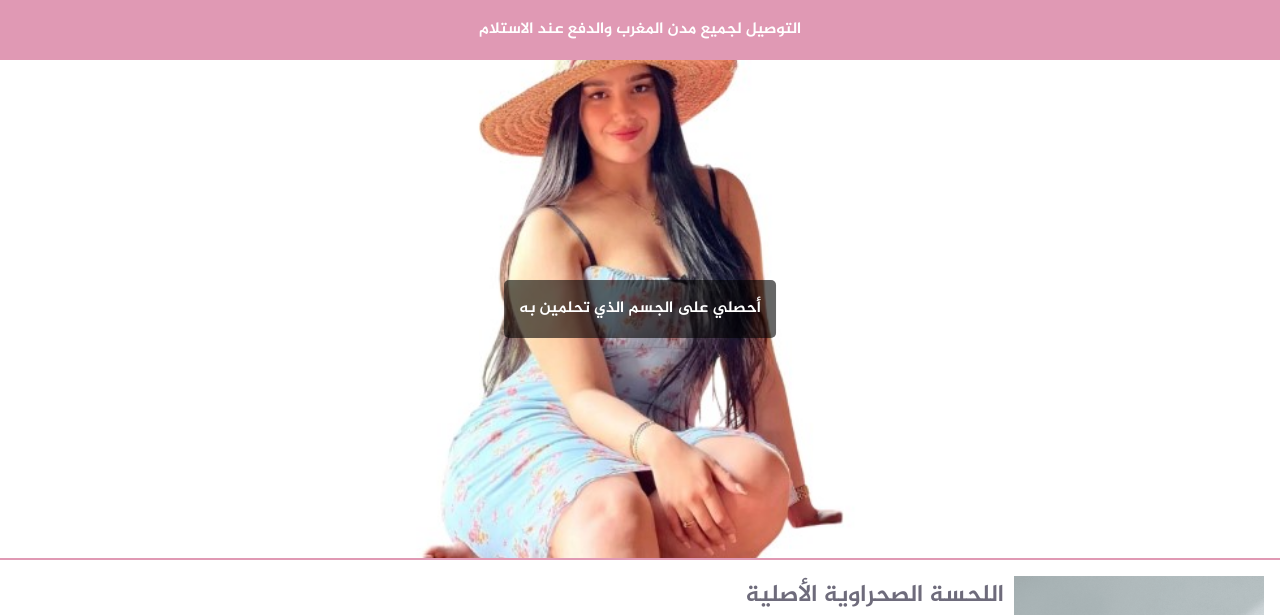
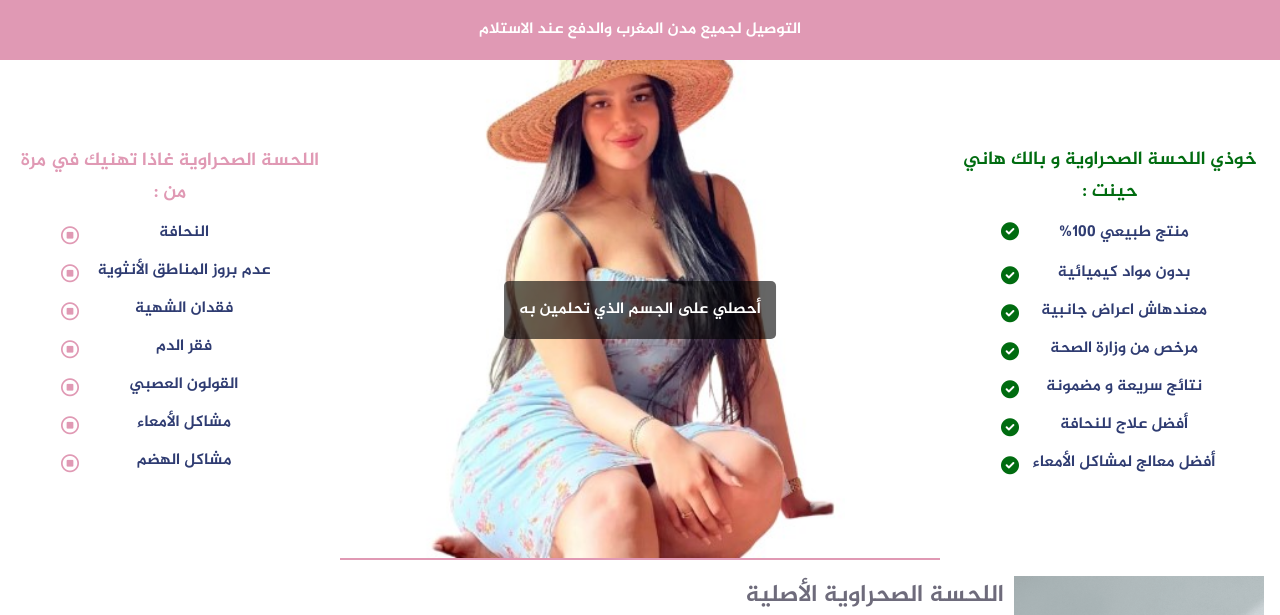
Before and after one commit to tahiriabdo131/ila-bio, a plain HTML site: page index.html in a window 1280 px wide. Shown: the top 615 px of the page. Drawn offline with Linux system fonts and the light colour scheme.

Commit message:
add right and left parts to the main section (advantages of the product and problems solved)

```diff
--- a/css/styles.css
+++ b/css/styles.css
@@ -11,6 +11,7 @@
   --darkgray: #6E6B7B;
   --lightgray: #D8D6DE;
   --darkblue: #2F3C72;
+  --darkgreen: #006C10;
 }
 
 * {
@@ -42,14 +43,72 @@ header {
   width: 100%;
   height: 500px;
   position: relative;
-  border-bottom: 2px solid var(--primaryColor);
+  display: flex;
+  justify-content: space-between;
 }
 
-.div-main img {
+.div-main-left, .div-main-right {
+  flex: 1;
+  padding: 20px;
+  color: var(--darkblue);
+
+  display: flex;
+  flex-direction: column;
+  justify-content: center;
+  text-align: center;
+  gap: 10px;
+  direction: rtl;
+}
+
+.div-main-left--title {
+  color: var(--primaryColor);
+}
+
+.div-main-left--problem {
+  display: flex;
+  gap: 10px;
+  align-items: center;
+  justify-content: center;
+}
+
+.div-main-left--problem-text, .div-main-right--solution-text {
+  width: 190px;
+}
+
+.div-main-left--problem-icon {
+  margin-top: 4px;
+  color: var(--primaryColor);
+  font-size: 18px;
+}
+
+.div-main-right--title {
+  color: var(--darkgreen);
+}
+
+.div-main-right--solution {
+  display: flex;
+  gap: 10px;
+  align-items: center;
+  justify-content: center;
+}
+
+.div-main-right--solution-icon {
+  margin-top: 4px;
+  color: var(--darkgreen);
+  font-size: 18px
+}
+
+.div-main-img {
+  width: 100%;
+  height: 100%;
+  flex: 2;
+  border-bottom: solid 2px var(--primaryColor);
+}
+
+.div-main-img img {
   width: 100%;
   height: 100%;
   object-fit: cover;
-  position: absolute;
 }
 
 .text-overlay {
@@ -243,6 +302,28 @@ input[type="number"] {
 
 /* Media Query for Small Devices */
 @media (max-width: 768px) {
+  .div-main {
+    height: 100%;
+    flex-direction: column;
+    text-align: center;
+  }
+
+  .div-main-left {
+    order: 2;
+  }
+
+  .div-main-right {
+    order: 2;
+  }
+
+  .div-main-img {
+    order: 1;
+  }
+
+  .text-overlay {
+    top: 25%;
+  }
+
   .content-footer {
     flex-direction: column;
     text-align: center;
--- a/index.html
+++ b/index.html
@@ -11,17 +11,99 @@
     <meta name="author" content="Abdelali TAHIRI">
     <link rel="icon" type="image/x-icon" href="icons/favicon.ico">
     <link href="https://fonts.googleapis.com/css2?family=Josefin+Sans:wght@100;200;300;400;500;600;700&display=swap" rel="stylesheet">
+    <link rel="stylesheet" href="https://cdnjs.cloudflare.com/ajax/libs/font-awesome/6.0.0-beta3/css/all.min.css">
     <link rel="stylesheet" href="./css/styles.css">
 </head>
 
 <body>
     <header>التوصیل لجمیع مدن المغرب والدفع عند الاستلام</header>
     <div class="div-main">
-        <img src="./images/main.jpg" alt="Main Image">
-        <div class="text-overlay">
-            <p>أحصلي على الجسم الذي تحلمين به</p>
+        <div class="div-main-left">
+            <h3 class="div-main-left--title">اللحسة الصحراوية غاذا تهنيك في مرة من :</h3>
+
+            <div class="div-main-left--problem">
+                <p class="div-main-left--problem-text">النحافة</p>
+                <i class="div-main-left--problem-icon fa-regular fa-circle-stop"></i>
+            </div>
+
+            <div class="div-main-left--problem">
+                <p class="div-main-left--problem-text">عدم بروز المناطق الأنثوية</p>
+                <i class="div-main-left--problem-icon fa-regular fa-circle-stop"></i>
+            </div>
+
+            <div class="div-main-left--problem">
+                <p class="div-main-left--problem-text">فقدان الشهية</p>
+                <i class="div-main-left--problem-icon fa-regular fa-circle-stop"></i>
+            </div>
+
+            <div class="div-main-left--problem">
+                <p class="div-main-left--problem-text">فقر الدم</p>
+                <i class="div-main-left--problem-icon fa-regular fa-circle-stop"></i>
+            </div>
+
+            <div class="div-main-left--problem">
+                <p class="div-main-left--problem-text">القولون العصبي</p>
+                <i class="div-main-left--problem-icon fa-regular fa-circle-stop"></i>
+            </div>
+
+            <div class="div-main-left--problem">
+                <p class="div-main-left--problem-text">مشاكل الأمعاء</p>
+                <i class="div-main-left--problem-icon fa-regular fa-circle-stop"></i>
+            </div>
+
+            <div class="div-main-left--problem">
+                <p class="iv-main-left--problem-text div-main-left--problem-text">مشاكل الهضم</p>
+                <i class="div-main-left--problem-icon fa-regular fa-circle-stop"></i>
+            </div>
+        </div>
+
+        <div class="div-main-img">
+            <img src="./images/main.jpg" alt="Main Image">
+            <div class="text-overlay">
+                <p>أحصلي على الجسم الذي تحلمين به</p>
+            </div>
+        </div>
+
+        <div class="div-main-right">
+            <h3 class="div-main-right--title">خوذي اللحسة الصحراوية و بالك هاني حينت :</h3>
+
+            <div class="div-main-right--solution">
+                <p class="div-main-right--solution-text">منتج طبيعي 100%<p>
+                <i class="div-main-right--solution-icon fa-solid fa-circle-check"></i>
+            </div>
+
+            <div class="div-main-right--solution">
+                <p class="div-main-right--solution-text">بدون مواد كيميائية</p>
+                <i class="div-main-right--solution-icon fa-solid fa-circle-check"></i>
+            </div>
+
+            <div class="div-main-right--solution">
+                <p class="div-main-right--solution-text">معندهاش اعراض جانبية</p>
+                <i class="div-main-right--solution-icon fa-solid fa-circle-check"></i>
+            </div>
+
+            <div class="div-main-right--solution">
+                <p class="div-main-right--solution-text">مرخص من وزارة الصحة</p>
+                <i class="div-main-right--solution-icon fa-solid fa-circle-check"></i>
+            </div>
+
+            <div class="div-main-right--solution">
+                <p class="div-main-right--solution-text">نتائج سريعة و مضمونة</p>
+                <i class="div-main-right--solution-icon fa-solid fa-circle-check"></i>
+            </div>
+
+            <div class="div-main-right--solution">
+                <p class="div-main-right--solution-text">أفضل علاج للنحافة</p>
+                <i class="div-main-right--solution-icon fa-solid fa-circle-check"></i>
+            </div>
+
+            <div class="div-main-right--solution">
+                <p class="div-main-right--solution-text">أفضل معالج لمشاكل الأمعاء</p>
+                <i class="div-main-right--solution-icon fa-solid fa-circle-check"></i>
+            </div>
         </div>
     </div>
+
     <section class="product-details">
         <div class="customer-infos">
             <h2 class="product-name">اللحسة الصحراوية الأصلية</h2>
```
Also changed, not shown: 1 other file.
